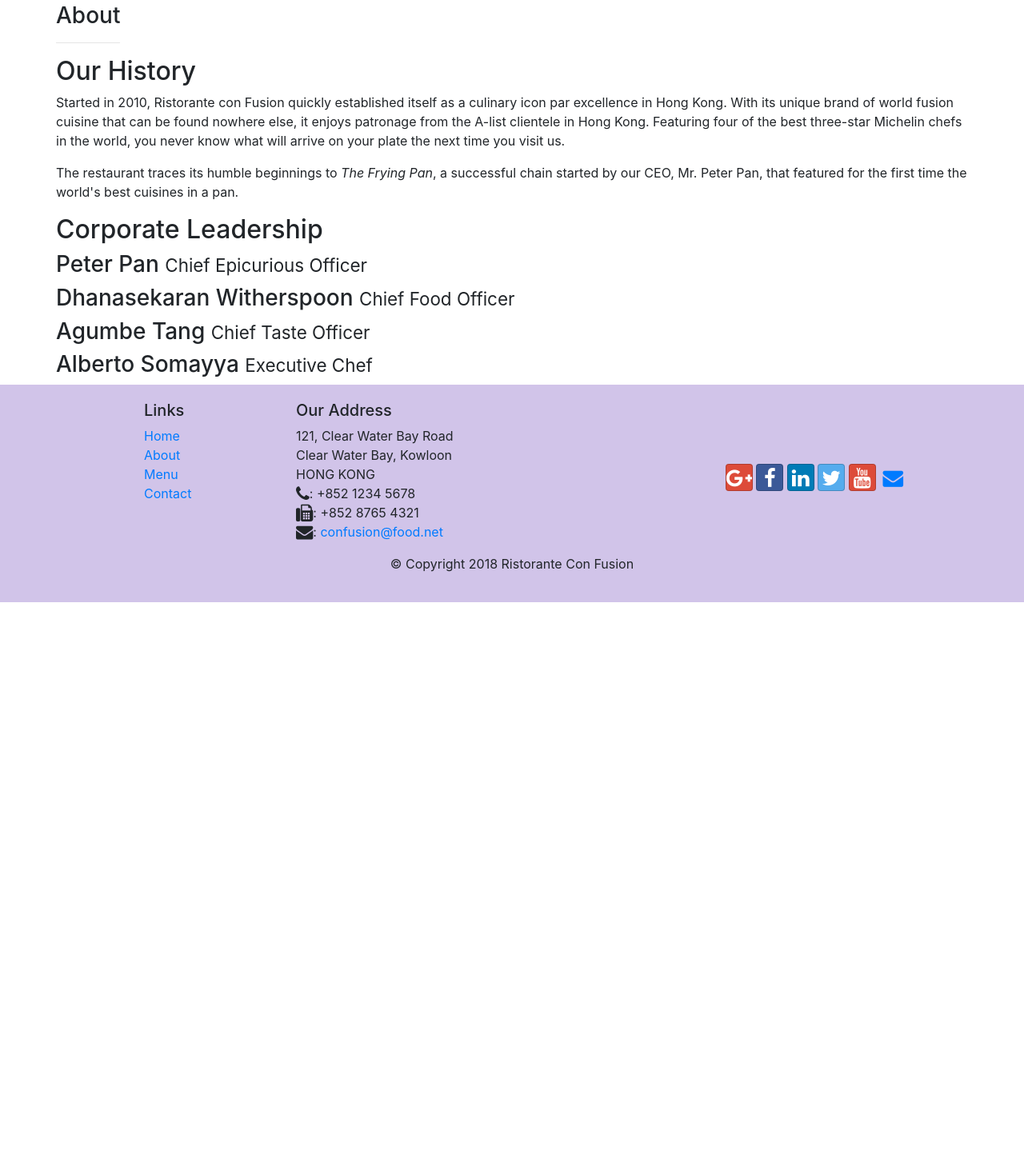
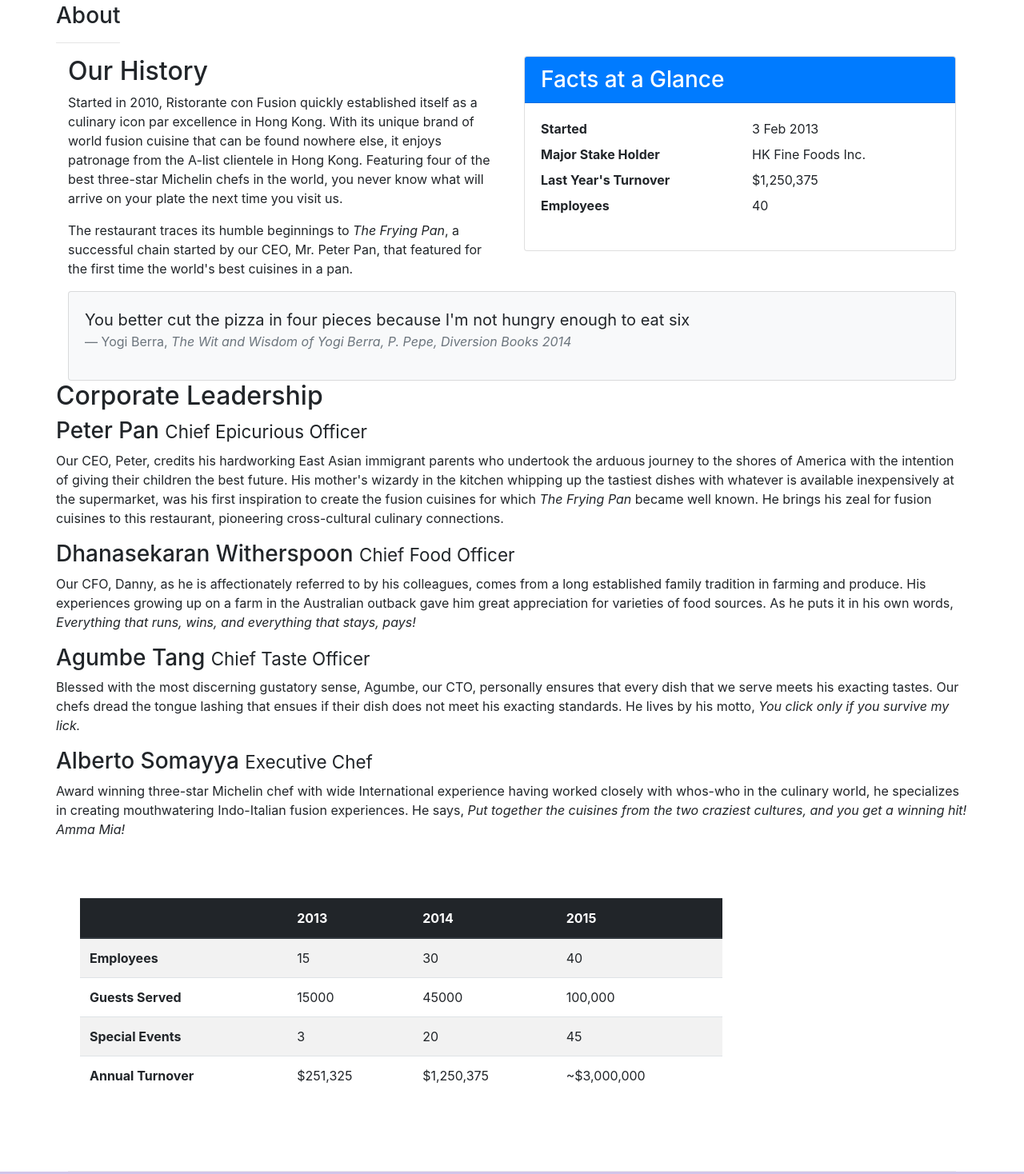
Before and after one commit to RithwikKerur/UIFrameworks, a website: page aboutus.html in a window 1280 px wide. Shown: the part 395-1863 px from the top of the page at 80% size. Before the commit the page ends 1148 px from the top, so only its background shows below. Drawn offline with nearby package versions, Linux system fonts and the light colour scheme.

Commit message:
Images and Media

```diff
--- a/aboutus.html
+++ b/aboutus.html
@@ -24,7 +24,7 @@
                 <span class = "navbar-toggler-icon"></span>
 
             </button>
-            <a class = "navbar-brand mr-auto" href="./index.html">Ristorante Con Fusion</a>
+            <a class = "navbar-brand mr-auto" href="./index.html"><img src = "img/logo.png" height = "30" width = "41"></a>
 
             <div class = "collapse navbar-collapse" id = "Navbar">
                 <ul class = "navbar-nav mr-auto">
@@ -47,7 +47,8 @@
                     <h1>Ristorante con Fusion</h1>
                     <p>We take inspiration from the World's best cuisines, and create a unique fusion experience. Our lipsmacking creations will tickle your culinary senses!</p>
                 </div>
-                <div class="col-12 col-sm">
+                <div class = "col-12 col-sm align-self-center">
+                    <img src = "img/logo.png" class = "img-fluid">
                 </div>
             </div>
         </div>
@@ -66,12 +67,38 @@
         </div>
 
         <div class = "row">
-            <div >
+            <div class = "col-sm">
                 <h2>Our History</h2>
                 <p class>Started in 2010, Ristorante con Fusion quickly established itself as a culinary icon par excellence in Hong Kong. With its unique brand of world fusion cuisine that can be found nowhere else, it enjoys patronage from the A-list clientele in Hong Kong.  Featuring four of the best three-star Michelin chefs in the world, you never know what will arrive on your plate the next time you visit us.</p>
                 <p>The restaurant traces its humble beginnings to <em>The Frying Pan</em>, a successful chain started by our CEO, Mr. Peter Pan, that featured for the first time the world's best cuisines in a pan.</p>
             </div>
-            <div>
+            <div class = "col-sm">
+                <div class = "card">
+                    <h3 class = "card-header bg-primary text-white">Facts at a Glance</h3>
+                    <div class = "card-body">
+                        <dl class = "row">
+                            <dt class = "col-6">Started</dt>
+                            <dd class = "col-6">3 Feb 2013</dd>
+                            <dt class="col-6">Major Stake Holder</dt>
+                            <dd class="col-6">HK Fine Foods Inc.</dd>
+                            <dt class="col-6">Last Year's Turnover</dt>
+                            <dd class="col-6">$1,250,375</dd>
+                            <dt class="col-6">Employees</dt>
+                            <dd class="col-6">40</dd>
+                        </dl>
+                    </div>
+                </div>
+            </div>
+            <div class = "col-12">
+                <div class = "card card-body bg-light">
+                    <blockquote class = "blockquote">
+                        <p class = "mb-0">You better cut the pizza in four pieces because I'm not hungry enough to eat six</p>
+                        <footer class = "blockquote-footer">Yogi Berra,
+                            <cite title = "Source Title">The Wit and Wisdom of Yogi Berra, P. Pepe, Diversion Books 2014</cite>
+                        </footer>
+                    </blockquote>
+                </div>
+
             </div>
         </div>
 
@@ -80,14 +107,61 @@
             <div>
                 <h2>Corporate Leadership</h2>
                 <h3>Peter Pan <small>Chief Epicurious Officer</small></h3>
-                <p class = "d-none">Our CEO, Peter, credits his hardworking East Asian immigrant parents who undertook the arduous journey to the shores of America with the intention of giving their children the best future. His mother's wizardy in the kitchen whipping up the tastiest dishes with whatever is available inexpensively at the supermarket, was his first inspiration to create the fusion cuisines for which <em>The Frying Pan</em> became well known. He brings his zeal for fusion cuisines to this restaurant, pioneering cross-cultural culinary connections.</p>
+                <p class = "d-none d-sm-block">Our CEO, Peter, credits his hardworking East Asian immigrant parents who undertook the arduous journey to the shores of America with the intention of giving their children the best future. His mother's wizardy in the kitchen whipping up the tastiest dishes with whatever is available inexpensively at the supermarket, was his first inspiration to create the fusion cuisines for which <em>The Frying Pan</em> became well known. He brings his zeal for fusion cuisines to this restaurant, pioneering cross-cultural culinary connections.</p>
                 <h3>Dhanasekaran Witherspoon <small>Chief Food Officer</small></h3>
-                <p class = "d-none">Our CFO, Danny, as he is affectionately referred to by his colleagues, comes from a long established family tradition in farming and produce. His experiences growing up on a farm in the Australian outback gave him great appreciation for varieties of food sources. As he puts it in his own words, <em>Everything that runs, wins, and everything that stays, pays!</em></p>
+                <p class = "d-none d-sm-block">Our CFO, Danny, as he is affectionately referred to by his colleagues, comes from a long established family tradition in farming and produce. His experiences growing up on a farm in the Australian outback gave him great appreciation for varieties of food sources. As he puts it in his own words, <em>Everything that runs, wins, and everything that stays, pays!</em></p>
                 <h3>Agumbe Tang <small>Chief Taste Officer</small></h3>
-                <p class = "d-none">Blessed with the most discerning gustatory sense, Agumbe, our CTO, personally ensures that every dish that we serve meets his exacting tastes. Our chefs dread the tongue lashing that ensues if their dish does not meet his exacting standards. He lives by his motto, <em>You click only if you survive my lick.</em></p>
+                <p class = "d-none d-sm-block">Blessed with the most discerning gustatory sense, Agumbe, our CTO, personally ensures that every dish that we serve meets his exacting tastes. Our chefs dread the tongue lashing that ensues if their dish does not meet his exacting standards. He lives by his motto, <em>You click only if you survive my lick.</em></p>
                 <h3>Alberto Somayya <small>Executive Chef</small></h3>
-                <p class = "d-none">Award winning three-star Michelin chef with wide International experience having worked closely with whos-who in the culinary world, he specializes in creating mouthwatering Indo-Italian fusion experiences. He says, <em>Put together the cuisines from the two craziest cultures, and you get a winning hit! Amma Mia!</em></p>
+                <p class = "d-none d-sm-block">Award winning three-star Michelin chef with wide International experience having worked closely with whos-who in the culinary world, he specializes in creating mouthwatering Indo-Italian fusion experiences. He says, <em>Put together the cuisines from the two craziest cultures, and you get a winning hit! Amma Mia!</em></p>
             </div>
+       </div>
+
+       <div class = "row row-content">
+           <div class = "col-12 col-sm-9">
+               <h2 Facts &amp; Figures></h2>
+               <div class="table-responsive">
+                <table class="table table-striped">
+                    <thead class="thead-dark">
+                        <tr>
+                            <th>&nbsp;</th>
+                            <th>2013</th>
+                            <th>2014</th>
+                            <th>2015</th>
+                        </tr>
+                    </thead>
+                    <tbody>
+                        <tr>
+                            <th>Employees</th>
+                            <td>15</td>
+                            <td>30</td>
+                            <td>40</td>
+                        </tr>
+                        <tr>
+                            <th>Guests Served</th>
+                            <td>15000</td>
+                            <td>45000</td>
+                            <td>100,000</td>
+                        </tr>
+                        <tr>
+                            <th>Special Events</th>
+                            <td>3</td>
+                            <td>20</td>
+                            <td>45</td>
+                        </tr>
+                        <tr>
+                            <th>Annual Turnover</th>
+                            <td>$251,325</td>
+                            <td>$1,250,375</td>
+                            <td>~$3,000,000</td>
+                        </tr>
+                    </tbody>
+                </table>
+            </div>
+           </div>
+           <div class = "col-12 col-sm-3">
+
+           </div>
        </div>
 
     </div>
```
Also changed, not shown: contactus.html (+5 -4 lines), index.html (+21 -7 lines), img/alberto.png (added), img/buffet.png (added), img/logo.png (added), img/uthappizza.png (added), 1 other file.
